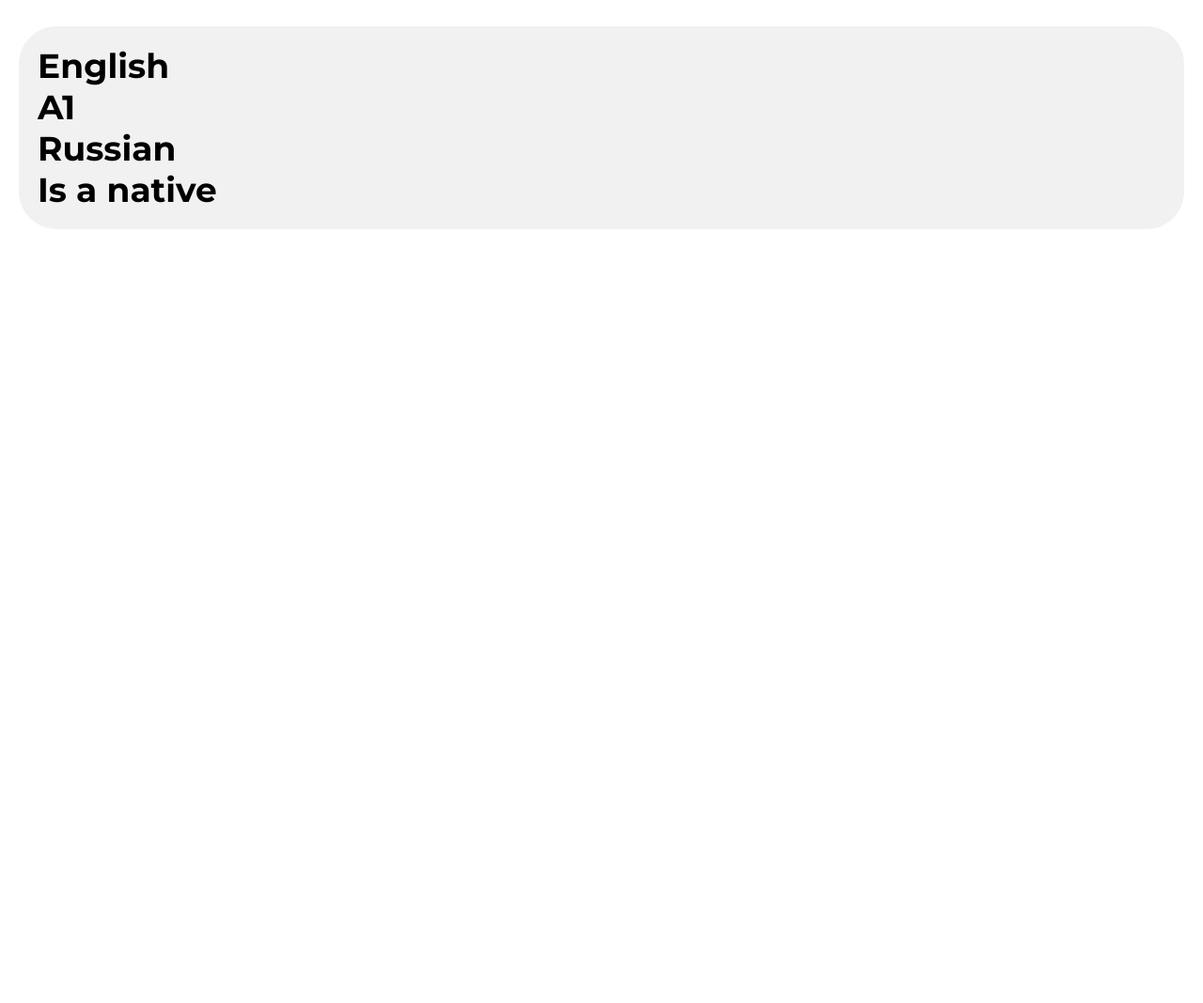
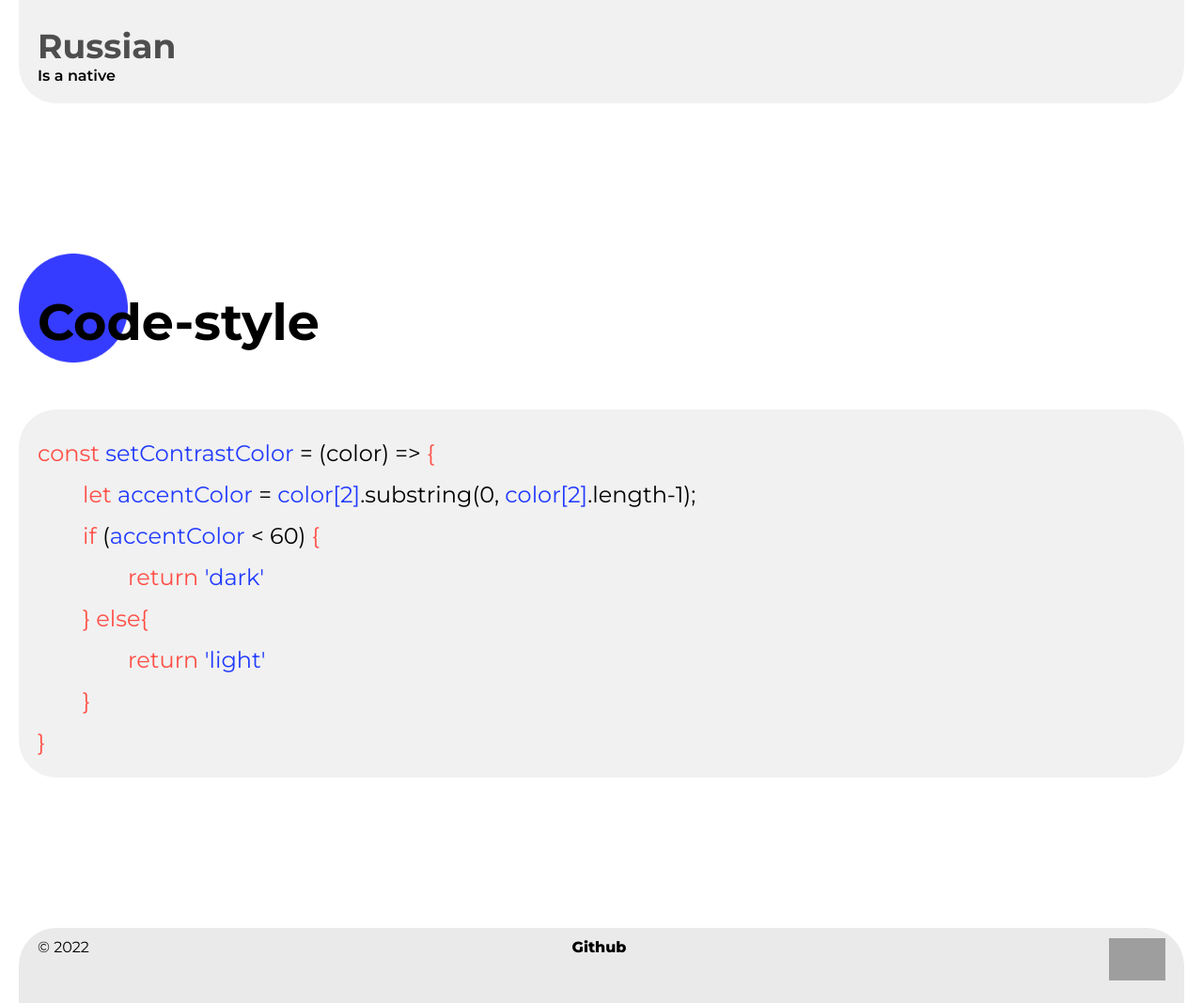
Before and after one commit to mika-com/rsschool-cv, a plain HTML site: page index.html in a window 1280 px wide. Shown: the part 2334-3402 px from the top of the page at 94% size. Before the commit the page ends 2578 px from the top, so only its background shows below. Drawn offline with Linux system fonts and the light colour scheme; grey boxes are pictures that could not be loaded.

Commit message:
feat: implement footer and code-style

```diff
--- a/index.html
+++ b/index.html
@@ -94,9 +94,31 @@
                 <p class="about-language">Is a native </p>
             </div>
         </section>
+        <section id="codeStyle" class="code-style-section">
+            <div class="inner-ellipse-section">
+                <h2 class="code-style">Code-style</h2>
+            </div>
+            <div class="inner-parm-in-section">
+                <code class="code">
+                    <span class="color-let">const</span> <span class="color-func">setContrastColor</span> = (color) => <span class="color-let">{</span> <br/>
+                        <span class="color-let code-str-2">let</span> <span class="color-func">accentColor</span> =  <span class="color-func">color[2]</span>.substring(0, <span class="color-func">color[2]</span>.length-1);<br/>
+                        <span class="color-let code-str-2">if</span> (<span class="color-func">accentColor</span> < 60) <span class="color-let">{</span><br/>
+                            <span class="color-let code-str-3">return</span> <span class="color-func">'dark'</span><br/>
+                            <span class="color-let code-str-2">}  else{</span><br/>
+                            <span class="color-let code-str-3">return</span> <span class="color-func">'light'</span><br/>
+                            <span class="color-let code-str-2">}<br/></span>
+                            <span class="color-let">}<br/></span>
+
+                </code>
+            </div>
+        </section>
         </main>
         <footer>
-
+            <div class="inner-content-footer">
+                <p class="copyright">© 2022</p>
+                <a class="contact-github" href="https://github.com/mika-com/rsschool-cv/">Github</a>
+                <a href="https://rs.school/js/"><img class="RS-logo" src="https://rs.school/images/rs_school_js.svg" alt="RS"></a>
+            </div>
         </footer>
     </div>
 </body>
--- a/style.css
+++ b/style.css
@@ -133,6 +133,70 @@ a {
     margin: 30px 0px 10px 0px;
 }
 
-.education-section, .languages-section {
+.education-section, .languages-section, .code-style-section, footer {
     margin-top: 20vh;
 }
+
+.name-education, .name-language  {
+    color: #4e4e4e;
+    font-size: 36px;
+    font-weight: 700;
+    margin-top: 30px;
+}
+
+.about-education, .about-language {
+    font-size: 16px;
+    font-weight: 600;
+}
+
+.inner-parm-in-section > p:first-child {
+    margin-top: 0px;
+}
+.inner-column-skills > p:first-child {
+    margin-top: 0px;
+}
+
+.code-str-2 {
+    padding-left: 2em;
+}
+.code-str-3 {
+    padding-left: 4em;
+}
+
+.color-let {
+    color: #ff4f46;
+}
+
+.color-func {
+    color: #213bff;
+}
+
+.code {
+    font-weight: 400;
+    font-size: 24px;
+    /* font-family: 'Roboto'; */
+}
+
+footer {
+    height: 10vh;
+    padding: 20px;
+    background-color: #eaeaea;
+    border-radius: 40px 40px 0px 0px;
+    display: flex;
+    align-items: flex-end;
+}
+
+.inner-content-footer {
+    width: 100%;
+    display: flex;
+    justify-content: space-between;
+}
+
+.contact-github {
+    font-weight: 800;
+    color: #000;
+}
+
+.RS-logo {
+    width: 60px;
+}
```
